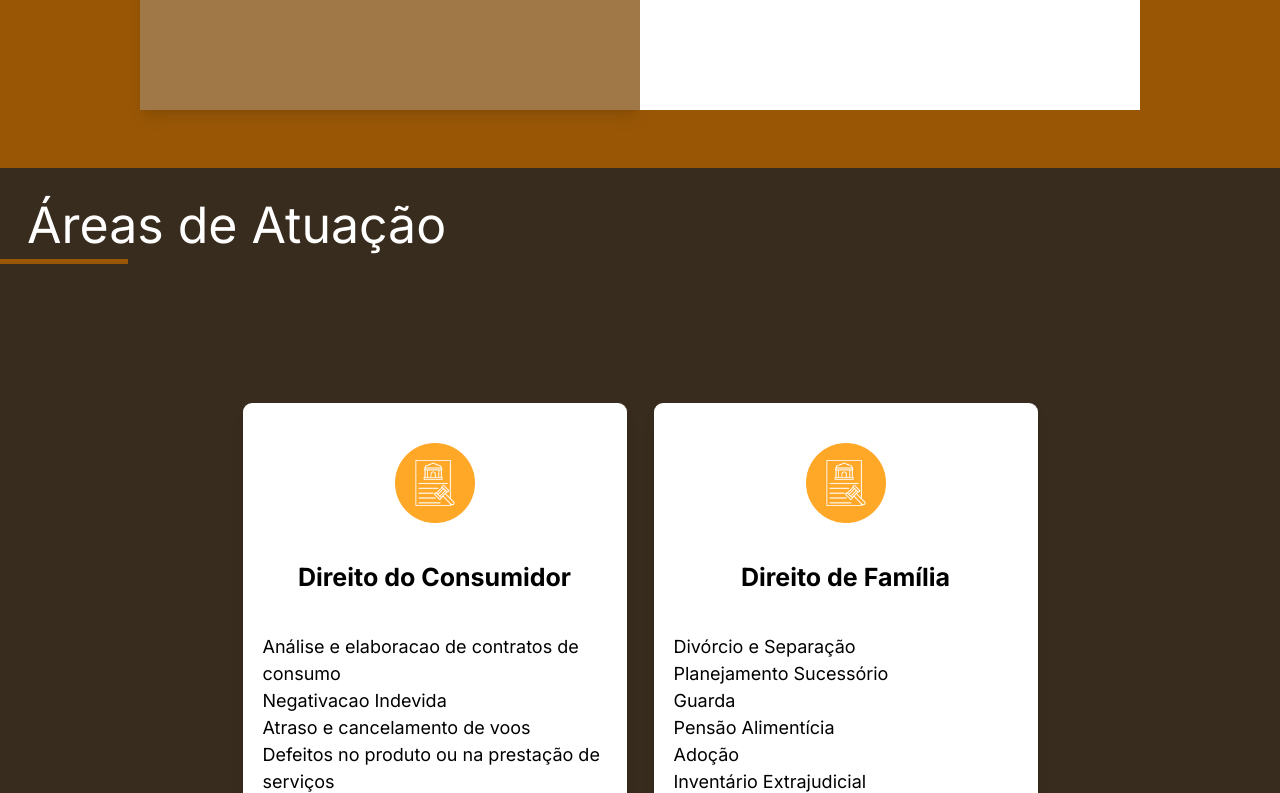
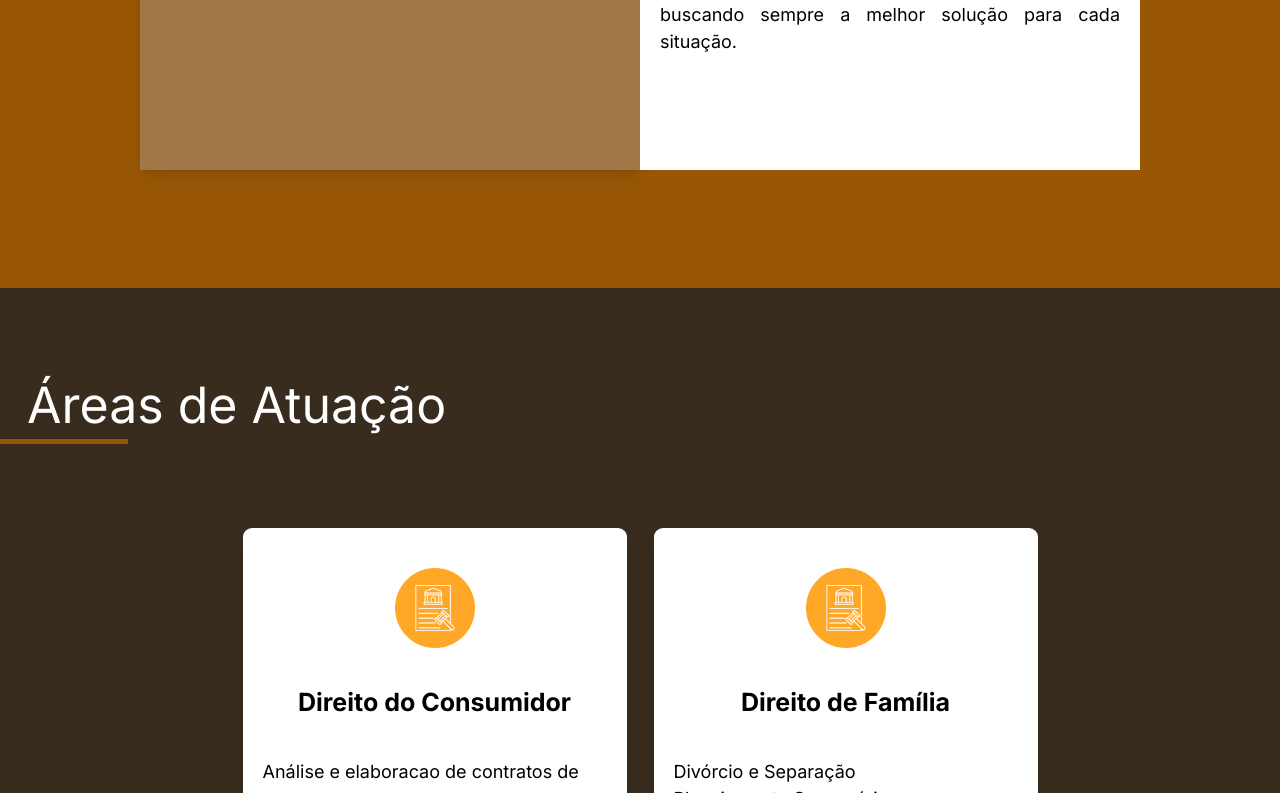
Before and after one commit to euukc/LP-Advogados, a Next.js app: page / in a window 1280 px wide. Shown: the part 2007-2800 px from the top of the page. Built offline with nearby package versions, Linux system fonts and the light colour scheme.

Commit message:
Style: pequenos ajustes nos paddings da pagina

```diff
--- a/app/components/About.jsx
+++ b/app/components/About.jsx
@@ -2,7 +2,7 @@ import Image from "next/image"
 
 export default function About() {
     return (
-        <section className="w-full lg:h-full h-full bg-[#995706] py-[20px]" id="section-escritorio">
+        <section className="w-full lg:h-full h-full bg-[#995706] py-[80px]" id="section-escritorio">
             <div className="w-full justify-center items-center h-full flex flex-col lg:flex-row gap-[20px]">
                 <div className="w-[80%] lg:w-[25%] lg:h-[320px] h-[150px] bg-white rounded-lg flex gap-8 px-[10px] pt-4">
                     <div className="text-black">
--- a/app/components/Areas.jsx
+++ b/app/components/Areas.jsx
@@ -2,11 +2,11 @@ import Image from "next/image"
 
 export default function Areas() {
     return (
-        <section className="w-full lg:h-[900px] lg:h-[900px] h-[950px] bg-[#382c1e] py-[20px]" id="section-areas">
+        <section className="w-full lg:h-[900px] lg:h-[900px] h-[900px] bg-[#382c1e] pt-[30px] md:py-[80px]" id="section-areas">
 
             <span className="w-full lg:text-[50px] text-[20px] px-6 inline-block relative"><span className="highlight">Áreas</span> de Atuação</span>
 
-            <div className="w-full h-full flex flex-col lg:flex-row pt-[20px] md:justify-center gap-6 items-center">
+            <div className="w-full h-full flex flex-col lg:flex-row md: pt-[20px] pt-[30px] md:justify-center gap-6 items-center">
                 <div className="w-[80%] lg:w-[30%] h-[40%] lg:h-[600px] bg-white rounded-lg shadow-lg gap-4 lg:gap-8 flex flex-col px-[20px] pt-[20px] md:pt-[40px] items-center">
                     <Image src="/law-icon.png" width={80} height={50} className="rounded-lg" />
                     <h1 className="text-black lg:text-[25px]"><strong>Direito do Consumidor</strong></h1>
@@ -20,7 +20,7 @@ export default function Areas() {
                         <li>Problemas com planos de saúde</li>
                     </ul>
                 </div>
-                <div className="w-[80%] lg:w-[30%] h-[40%] lg:h-[600px] bg-white rounded-lg shadow-lg gap-4 lg:gap-8 flex flex-col px-[20px] pt-[20px] md:pt-[40px] items-center" >
+                <div className="w-[80%] lg:w-[30%] h-[45%] lg:h-[600px] bg-white rounded-lg shadow-lg gap-4 lg:gap-8 flex flex-col px-[20px] pt-[20px] md:pt-[40px] items-center" >
                     <Image src="/law-icon.png" width={80} height={100} className="rounded-lg" />
                     <h1 className="text-black lg:text-[25px]"><strong>Direito de Família</strong></h1>
                     <ul className="text-black">
--- a/app/components/Contato.jsx
+++ b/app/components/Contato.jsx
@@ -2,7 +2,7 @@ import Image from "next/image"
 
 export default function Contato(){
     return (
-        <section className="w-full h-[400px] bg-[#995706] text-black flex justify-center items-center pt-[30px]" id="section-contato">
+        <section className="w-full h-[300px] bg-[#995706] text-black flex justify-center items-center" id="section-contato">
             <div className="w-[60%] flex flex-col gap-2 px-6">
                 <h1 className="lg:text-[30px] text-[20px]">Fale Conosco</h1>
                 <h2> Entre em contato com o escritório por meio do e-mail, telefone ou WhatsApp</h2>
@@ -14,7 +14,7 @@ export default function Contato(){
                 </button>
             </div>
             <div className="w-[40%] lg:w-[60%] flex justify-center items-center">
-                <Image src="/deusa-justica.jpg" width={300} height={200} className="rounded-lg shadow-md"/>
+                <Image src="/deusa-justica.jpg" width={260} height={200} className="rounded-lg shadow-md"/>
             </div>
 
         </section>
--- a/app/components/Footer.jsx
+++ b/app/components/Footer.jsx
@@ -1,6 +1,6 @@
 export default function Footer(){
     return (
-        <footer className="text-white text-[12px] p-2 flex justify-center gap-32 items-center bg-[#382c1e]">
+        <footer className="text-white text-[10px] md:text-[12px] p-2 flex justify-center gap-4 lg:gap-32 items-center bg-[#382c1e]">
             <span>Todos os direitos reservados</span>
             <span>Desenvolvido por <a href="https://www.instagram.com/euukc/" target="_blank">Kênia Caroline Dev</a></span>
         </footer>
```
